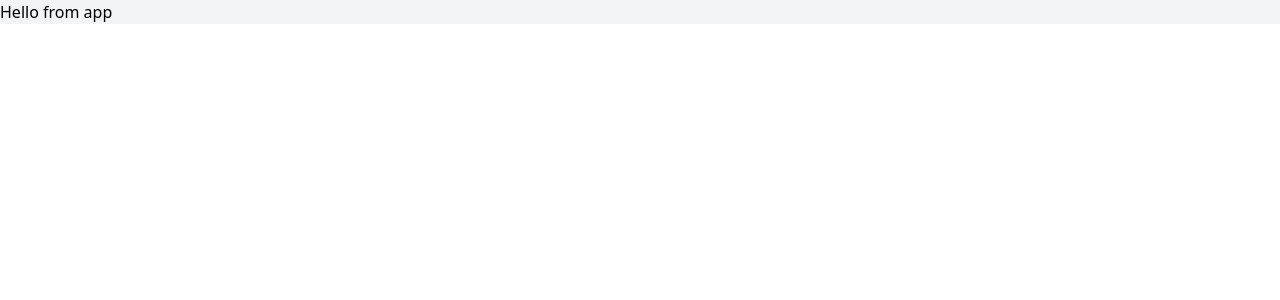
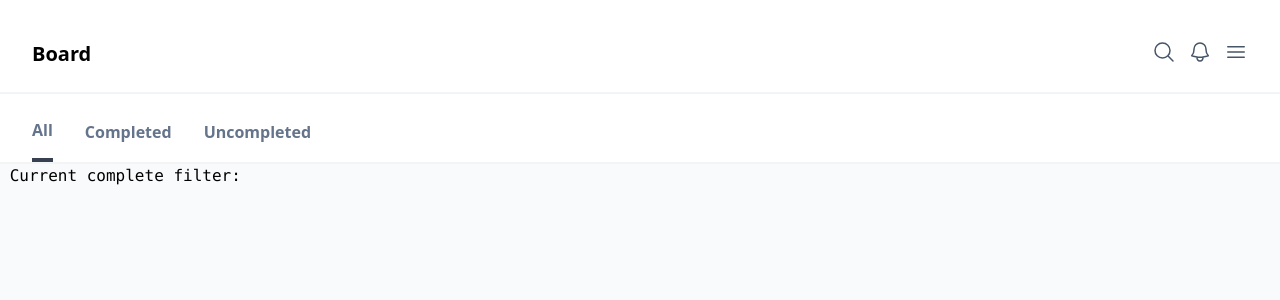
Before and after one commit to SrUltraLord/react-todo-challenge, a React (Vite) app in the folder client/: page / in a window 1280 px wide. Shown: the top 300 px of the page. Built offline with nearby package versions, Linux system fonts and the light colour scheme.

Commit message:
feat: upper navbar and todo filter.

```diff
--- a/client/src/App.tsx
+++ b/client/src/App.tsx
@@ -3,7 +3,7 @@ function App() {
     <div className="w-full bg-gray-100">
       <p>Hello from app</p>
     </div>
-  )
+  );
 }
 
-export default App
+export default App;
--- /dev/null
+++ b/client/src/components/NavBar.tsx
@@ -0,0 +1,11 @@
+type Props = {
+  children: React.ReactNode;
+};
+
+export const NavBar: React.FC<Props> = ({ children }) => {
+  return (
+    <nav className="flex w-full justify-between border-b-2 border-gray-100 bg-white px-8 pb-6 pt-10">
+      {children}
+    </nav>
+  );
+};
--- /dev/null
+++ b/client/src/components/TodoFilter.tsx
@@ -0,0 +1,42 @@
+type Props = {
+  completeFilter?: boolean;
+  setCompleteFilter: (completeFilter?: boolean) => void;
+};
+
+export const TodoFilter: React.FC<Props> = ({
+  completeFilter,
+  setCompleteFilter,
+}: Props) => {
+  const activeStyles = "text-gray-700 border-b-4 border-gray-700";
+
+  return (
+    <div className="flex flex-row gap-8 border-b-2 border-gray-100 bg-white px-8 font-sans">
+      <button
+        className={`pb-4 pt-6 font-bold text-slate-500 ${
+          completeFilter === undefined && activeStyles
+        } `}
+        onClick={() => setCompleteFilter(undefined)}
+      >
+        All
+      </button>
+
+      <button
+        className={`pb-4 pt-6 font-bold text-slate-500 ${
+          completeFilter === true && activeStyles
+        } `}
+        onClick={() => setCompleteFilter(true)}
+      >
+        Completed
+      </button>
+
+      <button
+        className={`pb-4 pt-6 font-bold text-slate-500 ${
+          completeFilter === false && activeStyles
+        } `}
+        onClick={() => setCompleteFilter(false)}
+      >
+        Uncompleted
+      </button>
+    </div>
+  );
+};
--- /dev/null
+++ b/client/src/icons/BellIcon.tsx
@@ -0,0 +1,18 @@
+export const BellIcon = () => {
+  return (
+    <svg
+      xmlns="http://www.w3.org/2000/svg"
+      fill="none"
+      viewBox="0 0 24 24"
+      strokeWidth={1.5}
+      stroke="currentColor"
+      className="h-6 w-6"
+    >
+      <path
+        strokeLinecap="round"
+        strokeLinejoin="round"
+        d="M14.857 17.082a23.848 23.848 0 005.454-1.31A8.967 8.967 0 0118 9.75v-.7V9A6 6 0 006 9v.75a8.967 8.967 0 01-2.312 6.022c1.733.64 3.56 1.085 5.455 1.31m5.714 0a24.255 24.255 0 01-5.714 0m5.714 0a3 3 0 11-5.714 0"
+      />
+    </svg>
+  );
+};
--- /dev/null
+++ b/client/src/icons/MenuIcon.tsx
@@ -0,0 +1,18 @@
+export const MenuIcon = () => {
+  return (
+    <svg
+      xmlns="http://www.w3.org/2000/svg"
+      fill="none"
+      viewBox="0 0 24 24"
+      strokeWidth={1.5}
+      stroke="currentColor"
+      className="h-6 w-6"
+    >
+      <path
+        strokeLinecap="round"
+        strokeLinejoin="round"
+        d="M3.75 6.75h16.5M3.75 12h16.5m-16.5 5.25h16.5"
+      />
+    </svg>
+  );
+};
--- /dev/null
+++ b/client/src/icons/SearchIcon.tsx
@@ -0,0 +1,18 @@
+export const SearchIcon = () => {
+  return (
+    <svg
+      xmlns="http://www.w3.org/2000/svg"
+      fill="none"
+      viewBox="0 0 24 24"
+      strokeWidth={1.5}
+      stroke="currentColor"
+      className="h-6 w-6"
+    >
+      <path
+        strokeLinecap="round"
+        strokeLinejoin="round"
+        d="M21 21l-5.197-5.197m0 0A7.5 7.5 0 105.196 5.196a7.5 7.5 0 0010.607 10.607z"
+      />
+    </svg>
+  );
+};
--- a/client/src/main.tsx
+++ b/client/src/main.tsx
@@ -1,11 +1,17 @@
-import React from 'react'
-import ReactDOM from 'react-dom/client'
-import App from './App'
+import React from "react";
+import ReactDOM from "react-dom/client";
+import { createBrowserRouter, RouterProvider } from "react-router-dom";
 
-import './index.css'
+import { BoardPage } from "./pages/BoardPage"
 
-ReactDOM.createRoot(document.getElementById('root') as HTMLElement).render(
+import "./index.css";
+
+const router = createBrowserRouter([
+  { path: "/", element: <BoardPage /> },
+])
+
+ReactDOM.createRoot(document.getElementById("root") as HTMLElement).render(
   <React.StrictMode>
-    <App />
-  </React.StrictMode>,
-)
+    <RouterProvider router={router} />
+  </React.StrictMode>
+);
--- /dev/null
+++ b/client/src/pages/BoardPage.tsx
@@ -0,0 +1,31 @@
+import { useState } from "react";
+
+import { NavBar } from "../components/NavBar"
+import { TodoFilter } from "../components/TodoFilter"
+
+import { SearchIcon } from "../icons/SearchIcon";
+import { BellIcon } from "../icons/BellIcon";
+import { MenuIcon } from "../icons/MenuIcon";
+
+
+export const BoardPage: React.FC = () => {
+  const [completeFilter, setCompleteFilter] = useState<boolean>()
+
+  return (
+    <div className="h-screen bg-slate-50">
+      <NavBar>
+        <h1 className="text-xl font-extrabold">Board</h1>
+
+        <div className="flex flex-row text-slate-600 gap-3">
+          <SearchIcon />
+          <BellIcon />
+          <MenuIcon />
+        </div>
+      </NavBar>
+
+      <TodoFilter completeFilter={completeFilter} setCompleteFilter={setCompleteFilter} />
+
+      <pre> Current complete filter: { JSON.stringify(completeFilter)  } </pre>
+    </div>
+  );
+};
```
